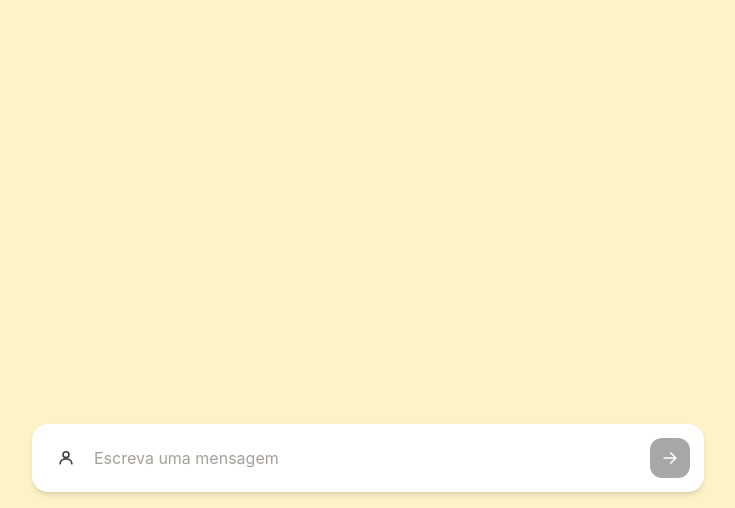
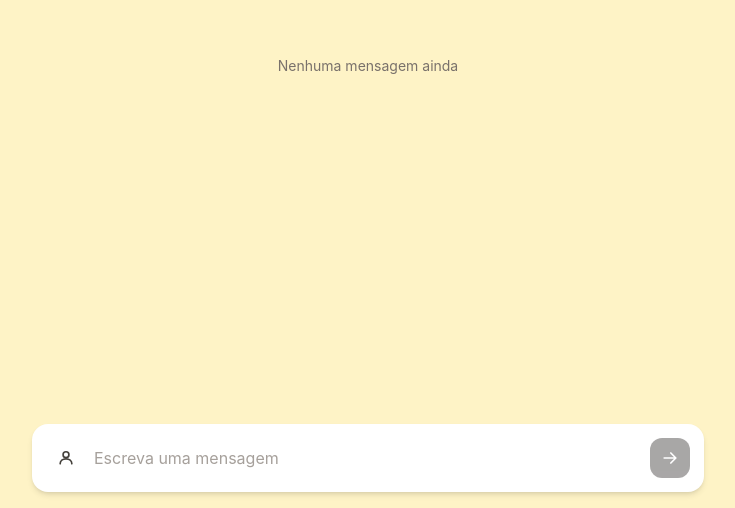
Before and after one commit to tuxgyn/chatboot, a React (Vite) app: page / in a window 1280 px wide. Shown: the part 292-800 px from the top of the page, without its empty margins (272-1007 px from the left). Built offline with nearby package versions, Linux system fonts and the light colour scheme.

Commit message:
Fase 7 implementada

```diff
--- a/src/App.tsx
+++ b/src/App.tsx
@@ -1,10 +1,11 @@
 import { useState } from "react";
 import { ChatLayout } from "./components/ChatLayout";
 import { Composer } from "./components/Composer";
+import { MessageList } from "./components/MessageList";
 import type { ChatMessage, Sender } from "./types/chat";
 
 export default function App() {
-  const [, setMessages] = useState<ChatMessage[]>([]);
+  const [messages, setMessages] = useState<ChatMessage[]>([]);
   const [draft, setDraft] = useState("");
   const [sender, setSender] = useState<Sender>("user");
 
@@ -29,7 +30,7 @@ export default function App() {
 
   return (
     <ChatLayout
-      history={null}
+      history={<MessageList messages={messages} />}
       composer={
         <Composer
           draft={draft}
--- a/src/components/ChatLayout.tsx
+++ b/src/components/ChatLayout.tsx
@@ -9,7 +9,7 @@ export function ChatLayout({ history, composer }: ChatLayoutProps) {
   return (
     <div className="min-h-dvh bg-amber-100 px-4">
       <div className="mx-auto flex min-h-dvh w-full max-w-2xl flex-col">
-        <div className="min-h-0 flex-1 overflow-y-auto py-4">{history}</div>
+        <div className="flex min-h-0 flex-1 flex-col overflow-y-auto py-4">{history}</div>
         <div className="pb-4">{composer}</div>
       </div>
     </div>
--- /dev/null
+++ b/src/components/MessageBubble.tsx
@@ -0,0 +1,29 @@
+import type { ChatMessage } from "../types/chat";
+
+const timeFormat = new Intl.DateTimeFormat("pt-BR", {
+  hour: "2-digit",
+  minute: "2-digit",
+});
+
+type MessageBubbleProps = {
+  message: ChatMessage;
+};
+
+export function MessageBubble({ message }: MessageBubbleProps) {
+  const isUser = message.sender === "user";
+
+  return (
+    <article className={`flex flex-col gap-1 ${isUser ? "items-end" : "items-start"}`}>
+      <p className="text-xs text-stone-500">
+        {isUser ? "Usuário" : "Robô"} · {timeFormat.format(message.createdAt)}
+      </p>
+      <p
+        className={`max-w-[80%] rounded-2xl px-3 py-2 whitespace-pre-wrap ${
+          isUser ? "bg-stone-800 text-white" : "bg-white text-stone-800 shadow-sm"
+        }`}
+      >
+        {message.text}
+      </p>
+    </article>
+  );
+}
--- /dev/null
+++ b/src/components/MessageList.tsx
@@ -0,0 +1,24 @@
+import type { ChatMessage } from "../types/chat";
+import { MessageBubble } from "./MessageBubble";
+
+type MessageListProps = {
+  messages: ChatMessage[];
+};
+
+export function MessageList({ messages }: MessageListProps) {
+  if (messages.length === 0) {
+    return (
+      <div className="flex flex-1 items-center justify-center">
+        <p className="text-sm text-stone-500">Nenhuma mensagem ainda</p>
+      </div>
+    );
+  }
+
+  return (
+    <div className="flex flex-col gap-3">
+      {messages.map((message) => (
+        <MessageBubble key={message.id} message={message} />
+      ))}
+    </div>
+  );
+}
```
